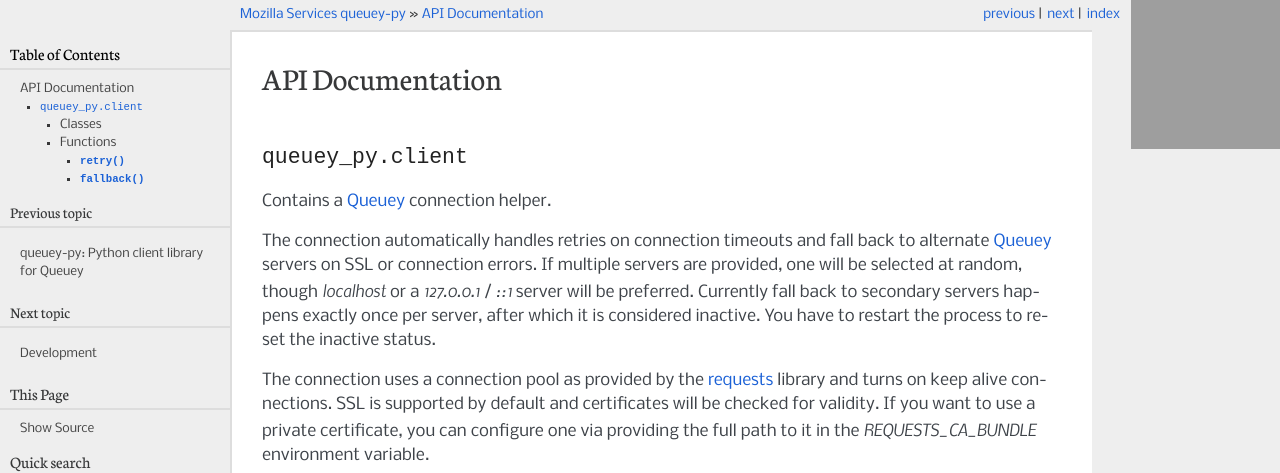
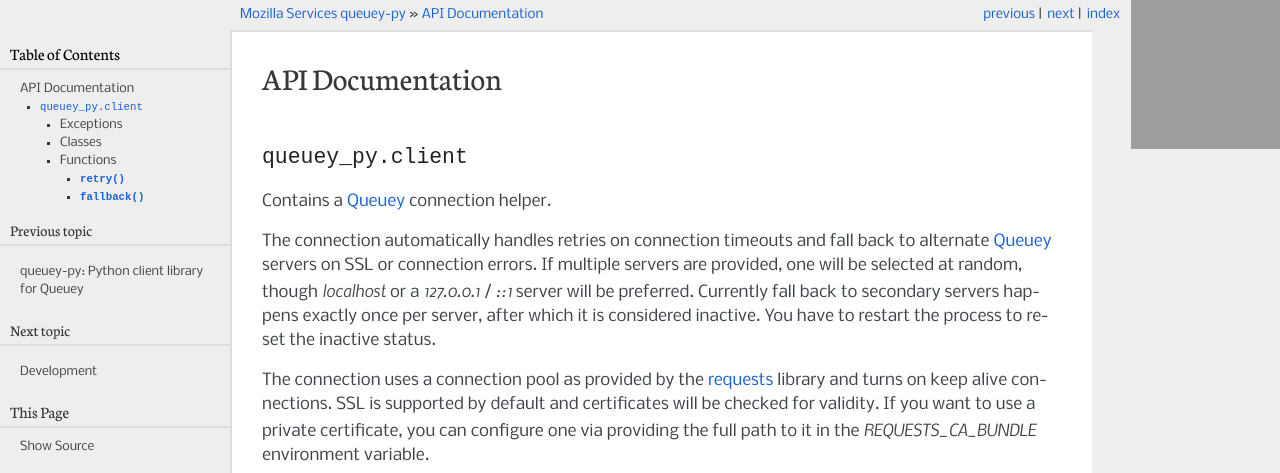
Before and after one commit to mozilla-services/queuey-py, a Sphinx documentation site: the page built from docs/api.rst, in a window 1280 px wide. Shown: the top 473 px of the page. Built offline with Sphinx 7.4.7, drawn with Linux system fonts in a browser that asks for light colours; grey boxes are pictures that could not be loaded.

```diff
--- a/docs/api.rst
+++ b/docs/api.rst
@@ -24,6 +24,11 @@ variable.
 
 .. automodule:: queuey_py.client
 
+Exceptions
+~~~~~~~~~~
+
+.. autoexception:: HTTPError
+
 Classes
 ~~~~~~~
 
```
